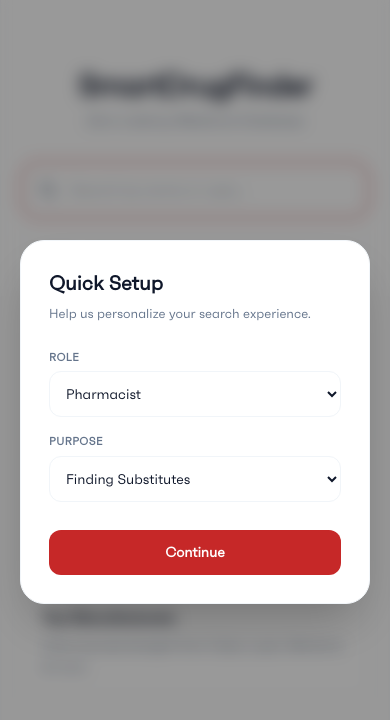
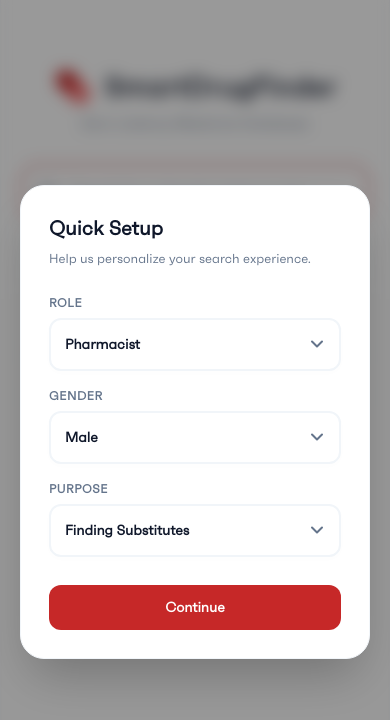
Before and after one commit to swaindhruti/pharmastock-client, a Next.js app: page / in a window 390 px wide. Shown: the top 720 px of the page. Built offline with nearby package versions, Linux system fonts and the light colour scheme.

Commit message:
feat: improved responsiveness of the UI for mobile screens

```diff
--- a/app/medicine/[id]/page.tsx
+++ b/app/medicine/[id]/page.tsx
@@ -131,39 +131,15 @@ export default async function MedicinePage({ params }: { params: Promise<{ id: s
             )}
           </div>
 
-          {/* Quick Facts Dashboard */}
-          {(medicine.manufacturer || medicine.form || medicine.composition) && (
-            <div className="grid grid-cols-2 gap-2 mb-6">
-              {medicine.manufacturer && (
-                <div className="p-3 bg-surface border border-border-subtle rounded-xl flex flex-col">
-                  <span className="font-medium text-text-muted text-[10px] uppercase tracking-wider mb-0.5">Brand</span>
-                  <span className="text-[13px] font-semibold text-text-main capitalize leading-tight">{medicine.manufacturer}</span>
-                </div>
-              )}
-              {medicine.form && (
-                <div className="p-3 bg-surface border border-border-subtle rounded-xl flex flex-col">
-                  <span className="font-medium text-text-muted text-[10px] uppercase tracking-wider mb-0.5">Form</span>
-                  <span className="text-[13px] font-semibold text-text-main capitalize leading-tight">{medicine.form}</span>
-                </div>
-              )}
-              {medicine.composition && (
-                <div className="p-3 bg-surface border border-border-subtle rounded-xl flex flex-col col-span-2">
-                  <span className="font-medium text-brand text-[10px] uppercase tracking-wider mb-0.5">Composition</span>
-                  <span className="text-[13px] font-semibold text-text-main capitalize leading-relaxed">{medicine.composition}</span>
-                </div>
-              )}
-            </div>
-          )}
-
           <div className="space-y-4">
-            {/* Uses */}
+            {/* Primary Uses */}
             {medicine.uses && medicine.uses.length > 0 && (
-              <section className="bg-surface border border-border-subtle rounded-2xl p-4">
-                <h2 className="text-sm font-bold text-text-main mb-3">Primary Uses</h2>
-                <ul className="space-y-2">
+              <section className="bg-surface border border-border-subtle rounded-2xl p-5 shadow-[0_2px_10px_rgba(0,0,0,0.015)]">
+                <h2 className="text-base font-bold text-text-main mb-3">Primary Uses</h2>
+                <ul className="space-y-3">
                   {medicine.uses.map((use, idx) => (
-                    <li key={idx} className="text-xs font-medium text-text-muted flex items-start gap-2">
-                      <span className="text-border-subtle mt-1">•</span>
+                    <li key={idx} className="text-[15px] font-semibold text-text-main flex items-start gap-3">
+                      <span className="text-brand mt-0.5">•</span>
                       <span className="leading-relaxed">{use}</span>
                     </li>
                   ))}
@@ -171,25 +147,37 @@ export default async function MedicinePage({ params }: { params: Promise<{ id: s
               </section>
             )}
 
-            {/* Side Effects */}
-            {medicine.sideEffects && medicine.sideEffects.length > 0 && (
-              <section className="bg-surface border border-border-subtle rounded-2xl p-4">
-                <h2 className="text-sm font-bold text-text-main mb-3">Side Effects</h2>
-                <div className="flex flex-wrap gap-2">
-                  {medicine.sideEffects.map((effect, idx) => (
-                    <div key={idx} className="px-2.5 py-1.5 bg-bg-main border border-border-subtle rounded-md text-[10px] font-medium text-text-muted">
-                      {effect}
-                    </div>
-                  ))}
-                </div>
+            {/* Composition */}
+            {medicine.composition && (
+              <section className="bg-surface border border-border-subtle rounded-2xl p-5 shadow-[0_2px_10px_rgba(0,0,0,0.015)]">
+                <h2 className="text-xs font-bold text-brand uppercase tracking-widest mb-2">Composition</h2>
+                <p className="text-[15px] font-bold text-text-main leading-relaxed capitalize">{medicine.composition}</p>
+              </section>
+            )}
+
+            {/* Manufacturer & Form */}
+            {(medicine.manufacturer || medicine.form) && (
+              <section className="grid grid-cols-2 gap-3">
+                {medicine.manufacturer && (
+                  <div className="bg-surface border border-border-subtle rounded-2xl p-5 shadow-[0_2px_10px_rgba(0,0,0,0.015)]">
+                    <h2 className="text-[11px] font-bold text-text-muted uppercase tracking-widest mb-1.5">Manufacturer</h2>
+                    <p className="text-[15px] font-bold text-text-main capitalize">{medicine.manufacturer}</p>
+                  </div>
+                )}
+                {medicine.form && (
+                  <div className="bg-surface border border-border-subtle rounded-2xl p-5 shadow-[0_2px_10px_rgba(0,0,0,0.015)]">
+                    <h2 className="text-[11px] font-bold text-text-muted uppercase tracking-widest mb-1.5">Form</h2>
+                    <p className="text-[15px] font-bold text-text-main capitalize">{medicine.form}</p>
+                  </div>
+                )}
               </section>
             )}
 
             {/* Substitutes */}
             {medicine.substitutes && medicine.substitutes.length > 0 && (
-              <section className="bg-surface border border-border-subtle rounded-2xl p-4">
-                <h2 className="text-sm font-bold text-text-main mb-3">Generic Substitutes</h2>
-                <div className="flex flex-col gap-2">
+              <section className="bg-surface border border-border-subtle rounded-2xl p-5 shadow-[0_2px_10px_rgba(0,0,0,0.015)]">
+                <h2 className="text-base font-bold text-text-main mb-4">Generic Substitutes</h2>
+                <div className="flex flex-col gap-3">
                   {medicine.substitutes.map((sub, idx) => {
                     const linkedId = substituteMap.get(sub.toLowerCase());
                     const slug = linkedId ? `${linkedId}-${sub.toLowerCase().replace(/[^a-z0-9]+/g, '-')}` : null;
@@ -198,19 +186,33 @@ export default async function MedicinePage({ params }: { params: Promise<{ id: s
                       <Link
                         key={idx}
                         href={`/medicine/${slug}`}
-                        className="p-3 border border-border-subtle hover:border-brand rounded-lg text-xs font-semibold text-text-main bg-bg-main flex items-center justify-between group transition-colors"
+                        className="p-4 border-2 border-border-subtle hover:border-brand rounded-xl text-[15px] font-bold text-text-main bg-bg-main flex items-center justify-between group transition-all hover:shadow-[0_4px_12px_rgba(198,40,40,0.1)]"
                       >
                         <span className="capitalize">{sub}</span>
-                        <svg xmlns="http://www.w3.org/2000/svg" fill="none" viewBox="0 0 24 24" strokeWidth={2.5} stroke="currentColor" className="w-3.5 h-3.5 text-text-muted group-hover:text-brand transition-colors">
+                        <svg xmlns="http://www.w3.org/2000/svg" fill="none" viewBox="0 0 24 24" strokeWidth={3} stroke="currentColor" className="w-4 h-4 text-text-muted group-hover:text-brand transition-colors">
                           <path strokeLinecap="round" strokeLinejoin="round" d="M8.25 4.5l7.5 7.5-7.5 7.5" />
                         </svg>
                       </Link>
                     ) : (
-                      <div key={idx} className="p-3 border border-border-subtle/40 rounded-lg text-xs font-semibold text-text-muted bg-bg-main/50 flex items-center justify-between">
+                      <div key={idx} className="p-4 border-2 border-border-subtle/50 rounded-xl text-[15px] font-bold text-text-muted bg-bg-main/50 flex items-center justify-between">
                         <span className="capitalize">{sub}</span>
                       </div>
                     );
                   })}
+                </div>
+              </section>
+            )}
+
+            {/* Side Effects */}
+            {medicine.sideEffects && medicine.sideEffects.length > 0 && (
+              <section className="bg-surface border border-border-subtle rounded-2xl p-5 shadow-[0_2px_10px_rgba(0,0,0,0.015)]">
+                <h2 className="text-sm font-bold text-text-main mb-3">Side Effects</h2>
+                <div className="flex flex-wrap gap-2.5">
+                  {medicine.sideEffects.map((effect, idx) => (
+                    <div key={idx} className="px-3 py-1.5 bg-bg-main border-2 border-border-subtle rounded-lg text-xs font-bold text-text-muted">
+                      {effect}
+                    </div>
+                  ))}
                 </div>
               </section>
             )}
--- a/components/MedicineSearch.tsx
+++ b/components/MedicineSearch.tsx
@@ -30,6 +30,72 @@ const BRANDS = [
   { name: "Sun Pharma", value: "Sun Pharma" },
 ];
 
+function CustomFormSelect({ label, value, options, onChange }: { label: string, value: string, options: string[], onChange: (val: string) => void }) {
+  const [isOpen, setIsOpen] = useState(false);
+  const ref = useRef<HTMLDivElement>(null);
+
+  useEffect(() => {
+    const handleClickOutside = (event: MouseEvent) => {
+      if (ref.current && !ref.current.contains(event.target as Node)) {
+        setIsOpen(false);
+      }
+    };
+    document.addEventListener("mousedown", handleClickOutside);
+    return () => document.removeEventListener("mousedown", handleClickOutside);
+  }, []);
+
+  return (
+    <div className={`flex flex-col gap-1.5 relative ${isOpen ? "z-[100]" : "z-10"}`} ref={ref}>
+      <label className="font-semibold text-text-muted text-[12px] uppercase tracking-wider">
+        {label}
+      </label>
+      <button
+        type="button"
+        onClick={() => setIsOpen(!isOpen)}
+        className={`w-full flex items-center justify-between p-3.5 border-2 rounded-xl bg-bg-main text-[14px] text-left transition-all ${
+          isOpen
+            ? "border-brand shadow-[0_0_0_4px_rgba(198,40,40,0.1)] text-text-main"
+            : "border-border-subtle hover:border-text-muted/30 text-text-main shadow-[0_2px_8px_rgba(0,0,0,0.01)]"
+        }`}
+      >
+        <span className="font-semibold">{value}</span>
+        <svg xmlns="http://www.w3.org/2000/svg" fill="none" viewBox="0 0 24 24" strokeWidth={3} stroke="currentColor" className={`w-4 h-4 transition-transform duration-200 ${isOpen ? "rotate-180 text-brand" : "text-text-muted"}`}>
+          <path strokeLinecap="round" strokeLinejoin="round" d="M19.5 8.25l-7.5 7.5-7.5-7.5" />
+        </svg>
+      </button>
+
+      {isOpen && (
+        <div className="absolute top-[calc(100%+6px)] left-0 right-0 bg-bg-main border border-border-subtle rounded-xl shadow-[0_16px_40px_-10px_rgba(0,0,0,0.15)] overflow-hidden animate-[fadeIn_0.1s_ease-out]">
+          <div className="max-h-56 overflow-y-auto scrollbar-none py-1.5">
+            {options.map((opt) => (
+              <button
+                key={opt}
+                type="button"
+                onClick={() => {
+                  onChange(opt);
+                  setIsOpen(false);
+                }}
+                className={`w-full text-left px-4 py-3 text-[14px] transition-colors flex items-center justify-between ${
+                  value === opt
+                    ? "text-brand font-bold bg-brand/5"
+                    : "text-text-main font-medium hover:bg-surface"
+                }`}
+              >
+                <span>{opt}</span>
+                {value === opt && (
+                  <svg xmlns="http://www.w3.org/2000/svg" viewBox="0 0 20 20" fill="currentColor" className="w-4 h-4 text-brand">
+                    <path fillRule="evenodd" d="M16.704 4.153a.75.75 0 01.143 1.052l-8 10.5a.75.75 0 01-1.127.075l-4.5-4.5a.75.75 0 011.06-1.06l3.894 3.893 7.48-9.817a.75.75 0 011.05-.143z" clipRule="evenodd" />
+                  </svg>
+                )}
+              </button>
+            ))}
+          </div>
+        </div>
+      )}
+    </div>
+  );
+}
+
 export default function MedicineSearch() {
   const [searchTerm, setSearchTerm] = useState("");
   const [results, setResults] = useState<Medicine[]>([]);
@@ -38,8 +104,16 @@ export default function MedicineSearch() {
   const [mounted, setMounted] = useState(false);
   const [selectedBrand, setSelectedBrand] = useState("");
   const [isDropdownOpen, setIsDropdownOpen] = useState(false);
+  const [showSplash, setShowSplash] = useState(true);
   const containerRef = useRef<HTMLDivElement>(null);
   const dropdownRef = useRef<HTMLDivElement>(null);
+
+  useEffect(() => {
+    const splashTimer = setTimeout(() => {
+      setShowSplash(false);
+    }, 3000);
+    return () => clearTimeout(splashTimer);
+  }, []);
 
   useEffect(() => {
     setMounted(true);
@@ -180,6 +254,51 @@ export default function MedicineSearch() {
     { scope: containerRef, dependencies: [results, loading] },
   );
 
+  if (showSplash) {
+    return (
+      <div className="w-full h-[100dvh] flex flex-col items-center justify-center font-faktum relative bg-[#F8FAFC] overflow-hidden text-text-main animate-[fadeOut_0.5s_ease-in-out_2.5s_forwards]">
+        <div className="relative w-40 h-40 flex items-center justify-center animate-[fadeIn_0.5s_ease-out]">
+          {/* Glow behind */}
+          <div className="absolute inset-0 bg-brand/5 blur-2xl rounded-full scale-150 animate-pulse"></div>
+
+          {/* Floating Elements */}
+          <div className="absolute top-2 left-4 animate-[float_4s_ease-in-out_infinite] text-brand/40">
+            <svg xmlns="http://www.w3.org/2000/svg" viewBox="0 0 24 24" fill="currentColor" className="w-6 h-6"><path d="M11 11V5h2v6h6v2h-6v6h-2v-6H5v-2h6z"/></svg>
+          </div>
+          <div className="absolute bottom-6 right-2 animate-[float_5s_ease-in-out_infinite_1s] text-text-muted/30">
+            <svg xmlns="http://www.w3.org/2000/svg" viewBox="0 0 24 24" fill="currentColor" className="w-5 h-5"><path d="M11 11V5h2v6h6v2h-6v6h-2v-6H5v-2h6z"/></svg>
+          </div>
+          <div className="absolute top-8 right-6 animate-[float_3.5s_ease-in-out_infinite_0.5s] w-2.5 h-2.5 rounded-full bg-[var(--color-cream-red-text)] opacity-40"></div>
+          <div className="absolute bottom-8 left-6 animate-[float_4.5s_ease-in-out_infinite_1.5s] w-1.5 h-1.5 rounded-full bg-text-muted opacity-30"></div>
+
+          {/* Main Animated Capsule Container */}
+          <div className="relative animate-[float_6s_ease-in-out_infinite] z-10">
+            <div className="w-20 h-20 bg-surface rounded-3xl shadow-[0_10px_40px_-10px_rgba(198,40,40,0.15)] border border-border-subtle flex items-center justify-center rotate-12 transition-transform hover:rotate-0 hover:scale-110 duration-500">
+               <svg viewBox="0 0 32 16" className="w-12 h-6 -rotate-45">
+                 <path d="M16 0 L8 0 A8 8 0 0 0 8 16 L16 16 Z" fill="#C62828" />
+                 <path d="M16 0 L24 0 A8 8 0 0 1 24 16 L16 16 Z" fill="#F87171" />
+               </svg>
+            </div>
+          </div>
+        </div>
+
+        <h2 className="mt-8 text-text-main font-bold text-[22px] tracking-wider animate-[fadeIn_0.5s_ease-out_0.2s_both]">SmartDrugFinder</h2>
+        <p className="text-text-muted text-[14px] font-medium mt-2 animate-[fadeIn_0.5s_ease-out_0.4s_both]">Loading database...</p>
+
+        <style dangerouslySetInnerHTML={{__html: `
+          @keyframes float {
+            0%, 100% { transform: translateY(0px); }
+            50% { transform: translateY(-12px); }
+          }
+          @keyframes fadeOut {
+            from { opacity: 1; }
+            to { opacity: 0; }
+          }
+        `}} />
+      </div>
+    );
+  }
+
   return (
     <div
       ref={containerRef}
@@ -201,10 +320,16 @@ export default function MedicineSearch() {
               hasActiveSearch ? "h-0 opacity-0 overflow-hidden mb-0" : "h-auto opacity-100 mb-8"
             }`}
           >
-            <h1 className="font-bold text-3xl tracking-tight text-text-main mb-1.5">
+            <div className="flex items-center justify-center mb-1.5">
+              <svg viewBox="0 0 32 16" className="w-10 h-5 mr-3 rotate-45">
+                <path d="M16 0 L8 0 A8 8 0 0 0 8 16 L16 16 Z" fill="#C62828" />
+                <path d="M16 0 L24 0 A8 8 0 0 1 24 16 L16 16 Z" fill="#F87171" />
+              </svg>
+              <h1 className="font-bold text-[26px] tracking-wider text-text-main">
                 SmartDrugFinder
               </h1>
-            <p className="text-sm text-text-muted font-medium">
+            </div>
+            <p className="text-sm text-text-muted font-medium tracking-wide">
               Zero-Latency Medicine Database
             </p>
           </div>
@@ -224,7 +349,7 @@ export default function MedicineSearch() {
               </svg>
               <input
                 type="text"
-                placeholder="Search by name or uses..."
+                placeholder="Search for a drug by name or use..."
                 className="w-full py-2.5 px-3 bg-transparent text-text-main focus:outline-none placeholder:text-text-muted/60 text-[15px] font-medium"
                 value={searchTerm}
                 onChange={(e) => setSearchTerm(e.target.value)}
@@ -288,18 +413,20 @@ export default function MedicineSearch() {
 
           {/* Landing State Info */}
           {!hasActiveSearch && (
-            <div className="mt-8 flex flex-col gap-4">
-              <div className="gsap-landing-item bg-surface border border-border-subtle p-5 rounded-2xl flex flex-col gap-1.5 shadow-[0_2px_10px_rgba(0,0,0,0.015)]">
-                <h3 className="text-text-main font-semibold text-[15px]">2.5L+ Drugs Database</h3>
-                <p className="text-[13px] text-text-muted leading-relaxed">Extensive directory for retailers and healthcare professionals.</p>
+            <div className="mt-8 flex flex-col gap-6">
+              <div className="flex flex-wrap justify-center gap-2.5">
+                <div className="px-3.5 py-2 bg-surface border border-border-subtle rounded-full text-[11px] font-semibold text-text-main flex items-center gap-2 shadow-[0_2px_8px_rgba(0,0,0,0.01)] gsap-landing-item uppercase tracking-wider">
+                  <span className="w-1.5 h-1.5 rounded-full bg-brand"></span> 2.5L+ Drugs Database
                 </div>
-              <div className="gsap-landing-item bg-surface border border-border-subtle p-5 rounded-2xl flex flex-col gap-1.5 shadow-[0_2px_10px_rgba(0,0,0,0.015)]">
-                <h3 className="text-text-main font-semibold text-[15px]">Find Substitutes Fast</h3>
-                <p className="text-[13px] text-text-muted leading-relaxed">Check generic maps and alternative brands seamlessly.</p>
+                <div className="px-3.5 py-2 bg-surface border border-border-subtle rounded-full text-[11px] font-semibold text-text-main flex items-center gap-2 shadow-[0_2px_8px_rgba(0,0,0,0.01)] gsap-landing-item uppercase tracking-wider">
+                  <span className="w-1.5 h-1.5 rounded-full bg-text-main"></span> Find Substitutes
                 </div>
-              <div className="gsap-landing-item bg-surface border border-border-subtle p-5 rounded-2xl flex flex-col gap-1.5 shadow-[0_2px_10px_rgba(0,0,0,0.015)]">
-                <h3 className="text-text-main font-semibold text-[15px]">Top Manufacturers</h3>
-                <p className="text-[13px] text-text-muted leading-relaxed">Data sourced straight from Cipla, Lupin, Mankind & more.</p>
+                <div className="px-3.5 py-2 bg-surface border border-border-subtle rounded-full text-[11px] font-semibold text-text-main flex items-center gap-2 shadow-[0_2px_8px_rgba(0,0,0,0.01)] gsap-landing-item uppercase tracking-wider">
+                  <span className="w-1.5 h-1.5 rounded-full bg-brand"></span> Top Manufacturers
+                </div>
+                <Link href="/contact" className="px-3.5 py-2 bg-surface border border-border-subtle rounded-full text-[11px] font-semibold text-text-main flex items-center gap-2 shadow-[0_2px_8px_rgba(0,0,0,0.01)] gsap-landing-item uppercase tracking-wider hover:border-brand/30 transition-colors">
+                  <span className="w-1.5 h-1.5 rounded-full bg-blue-500"></span> Contact Support
+                </Link>
               </div>
             </div>
           )}
@@ -397,37 +524,24 @@ export default function MedicineSearch() {
                 Help us personalize your search experience.
               </p>
               <form onSubmit={handleProfileSubmit} className="flex flex-col gap-4">
-                <div className="flex flex-col gap-1.5">
-                  <label className="font-semibold text-text-muted text-[11px] uppercase tracking-wider">
-                    Role
-                  </label>
-                  <select
-                    className="w-full p-3 border border-border-subtle rounded-xl bg-surface text-text-main focus:outline-none focus:border-brand text-sm"
+                <CustomFormSelect
+                  label="Role"
                   value={formData.profession}
-                    onChange={(e) => setFormData({ ...formData, profession: e.target.value })}
-                  >
-                    <option>Retailer / Shopkeeper</option>
-                    <option>Pharmacist</option>
-                    <option>Doctor</option>
-                    <option>Medical Student</option>
-                    <option>Patient / General Public</option>
-                  </select>
-                </div>
-                <div className="flex flex-col gap-1.5">
-                  <label className="font-semibold text-text-muted text-[11px] uppercase tracking-wider">
-                    Purpose
-                  </label>
-                  <select
-                    className="w-full p-3 border border-border-subtle rounded-xl bg-surface text-text-main focus:outline-none focus:border-brand text-sm"
+                  options={["Retailer / Shopkeeper", "Pharmacist", "Doctor", "Medical Student", "Patient / General Public"]}
+                  onChange={(val) => setFormData({ ...formData, profession: val })}
+                />
+                <CustomFormSelect
+                  label="Gender"
+                  value={formData.gender}
+                  options={["Male", "Female", "Other", "Prefer not to say"]}
+                  onChange={(val) => setFormData({ ...formData, gender: val })}
+                />
+                <CustomFormSelect
+                  label="Purpose"
                   value={formData.purpose}
-                    onChange={(e) => setFormData({ ...formData, purpose: e.target.value })}
-                  >
-                    <option>Finding Substitutes</option>
-                    <option>Stock Verification</option>
-                    <option>Research / Study</option>
-                    <option>General Knowledge</option>
-                  </select>
-                </div>
+                  options={["Finding Substitutes", "Stock Verification", "Research / Study", "General Knowledge"]}
+                  onChange={(val) => setFormData({ ...formData, purpose: val })}
+                />
                 <button
                   type="submit"
                   disabled={submittingProfile}
```
Lines whose indentation alone changed are shown as unchanged.
